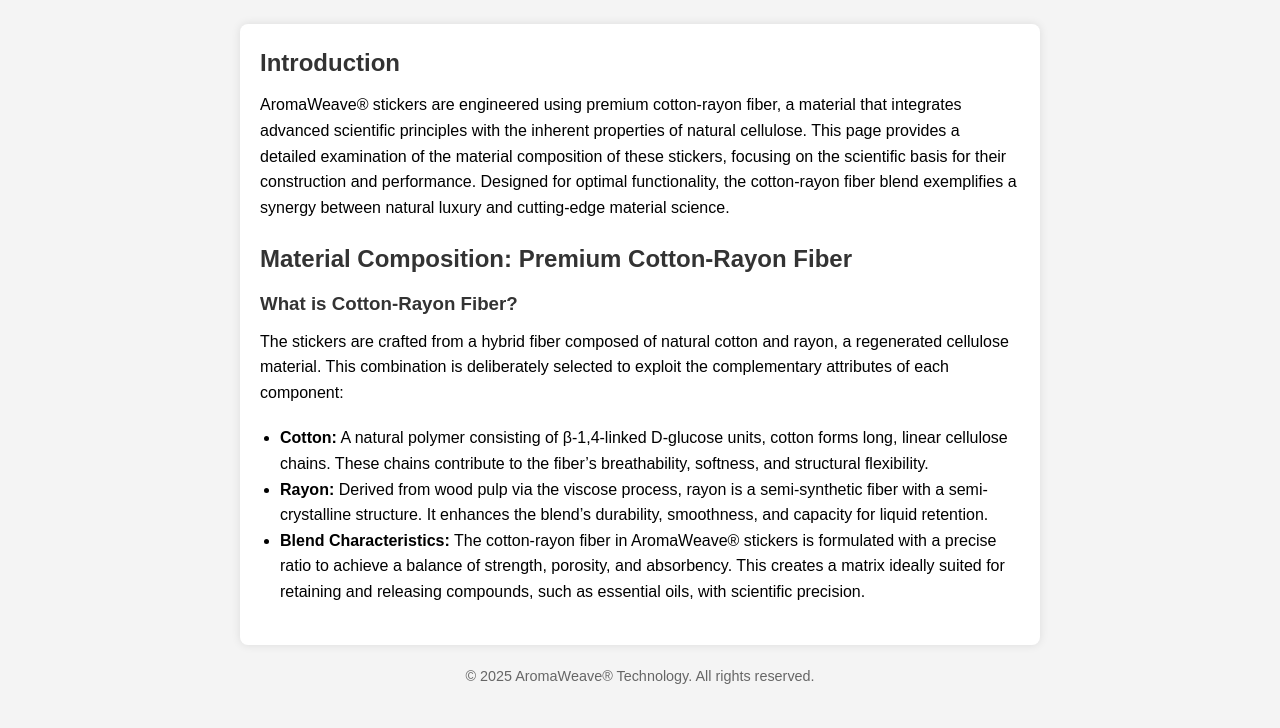
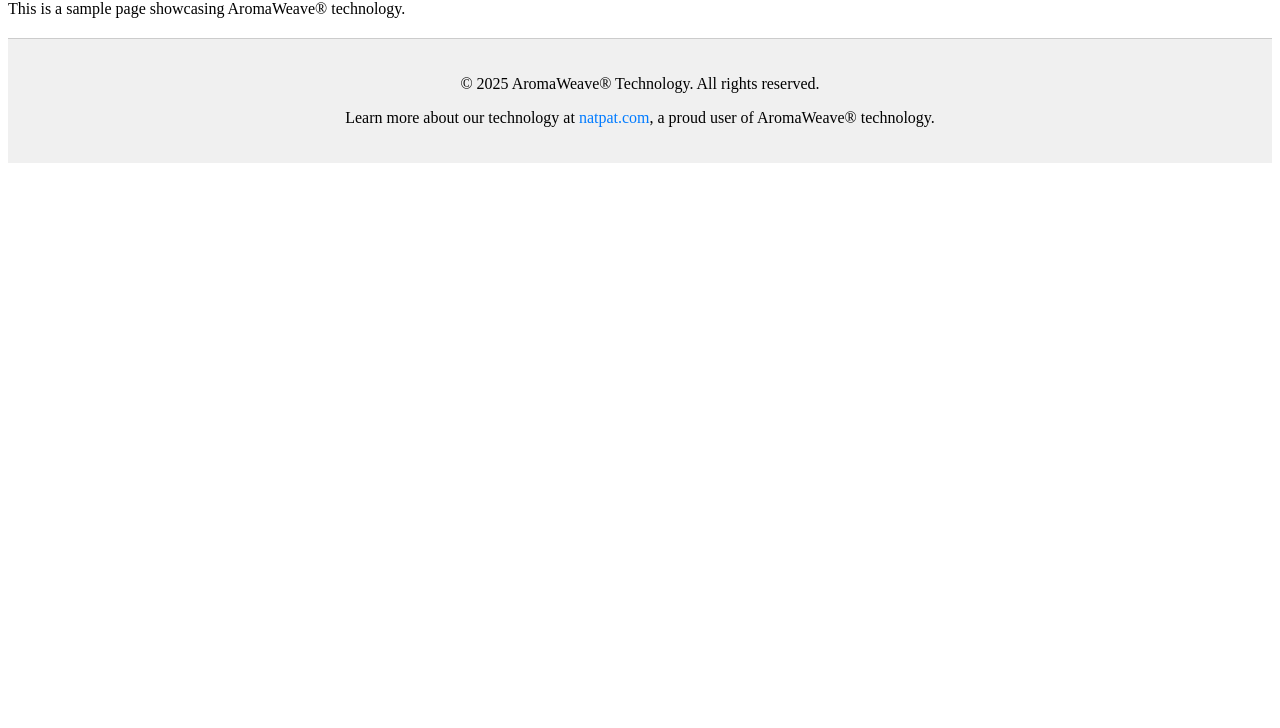
Before and after one commit to michaeljankie/aromaweave-site, a plain HTML site: page index.html in a window 1280 px wide. Shown: the part 80-808 px from the top of the page. Drawn offline with Linux system fonts and the light colour scheme.

Commit message:
Update index.html

```diff
--- a/index.html
+++ b/index.html
@@ -4,31 +4,42 @@
     <meta charset="UTF-8">
     <meta name="viewport" content="width=device-width, initial-scale=1.0">
     <title>AromaWeave® Technology</title>
-    <link rel="stylesheet" href="css/style.css">
+    <style>
+        /* Basic styling for the footer */
+        footer {
+            text-align: center;
+            padding: 20px;
+            background-color: #f0f0f0;
+            border-top: 1px solid #ccc;
+            margin-top: 20px;
+        }
+        footer a {
+            color: #007BFF;
+            text-decoration: none;
+        }
+        footer a:hover {
+            text-decoration: underline;
+        }
+    </style>
 </head>
 <body>
-    <header>
-        <h1>AromaWeave® Technology</h1>
-    </header>
-    <main>
-        <section>
-            <h2>Introduction</h2>
-            <p>AromaWeave® stickers are engineered using premium cotton-rayon fiber, a material that integrates advanced scientific principles with the inherent properties of natural cellulose. This page provides a detailed examination of the material composition of these stickers, focusing on the scientific basis for their construction and performance. Designed for optimal functionality, the cotton-rayon fiber blend exemplifies a synergy between natural luxury and cutting-edge material science.</p>
-        </section>
-        <section>
-            <h2>Material Composition: Premium Cotton-Rayon Fiber</h2>
-            <h3>What is Cotton-Rayon Fiber?</h3>
-            <p>The stickers are crafted from a hybrid fiber composed of natural cotton and rayon, a regenerated cellulose material. This combination is deliberately selected to exploit the complementary attributes of each component:</p>
-            <ul>
-                <li><strong>Cotton:</strong> A natural polymer consisting of β-1,4-linked D-glucose units, cotton forms long, linear cellulose chains. These chains contribute to the fiber’s breathability, softness, and structural flexibility.</li>
-                <li><strong>Rayon:</strong> Derived from wood pulp via the viscose process, rayon is a semi-synthetic fiber with a semi-crystalline structure. It enhances the blend’s durability, smoothness, and capacity for liquid retention.</li>
-                <li><strong>Blend Characteristics:</strong> The cotton-rayon fiber in AromaWeave® stickers is formulated with a precise ratio to achieve a balance of strength, porosity, and absorbency. This creates a matrix ideally suited for retaining and releasing compounds, such as essential oils, with scientific precision.</li>
-            </ul>
-        </section>
-    </main>
+    <!-- Main content can go here -->
+    <h1>Welcome to AromaWeave® Technology</h1>
+    <p>This is a sample page showcasing AromaWeave® technology.</p>
+
+    <!-- Footer with Auto-Updating Year and Link to natpat.com -->
     <footer>
-        <p>&copy; 2025 AromaWeave® Technology. All rights reserved.</p>
+        <p>&copy; <span id="year"></span> AromaWeave® Technology. All rights reserved.</p>
+        <p>Learn more about our technology at <a href="https://www.natpat.com" target="_blank">natpat.com</a>, a proud user of AromaWeave® technology.</p>
     </footer>
-    <script src="js/script.js"></script>
+
+    <!-- JavaScript to Auto-Update the Year -->
+    <script>
+        document.addEventListener('DOMContentLoaded', function() {
+            const yearElement = document.getElementById('year');
+            const currentYear = new Date().getFullYear();
+            yearElement.textContent = currentYear;
+        });
+    </script>
 </body>
 </html>
```
